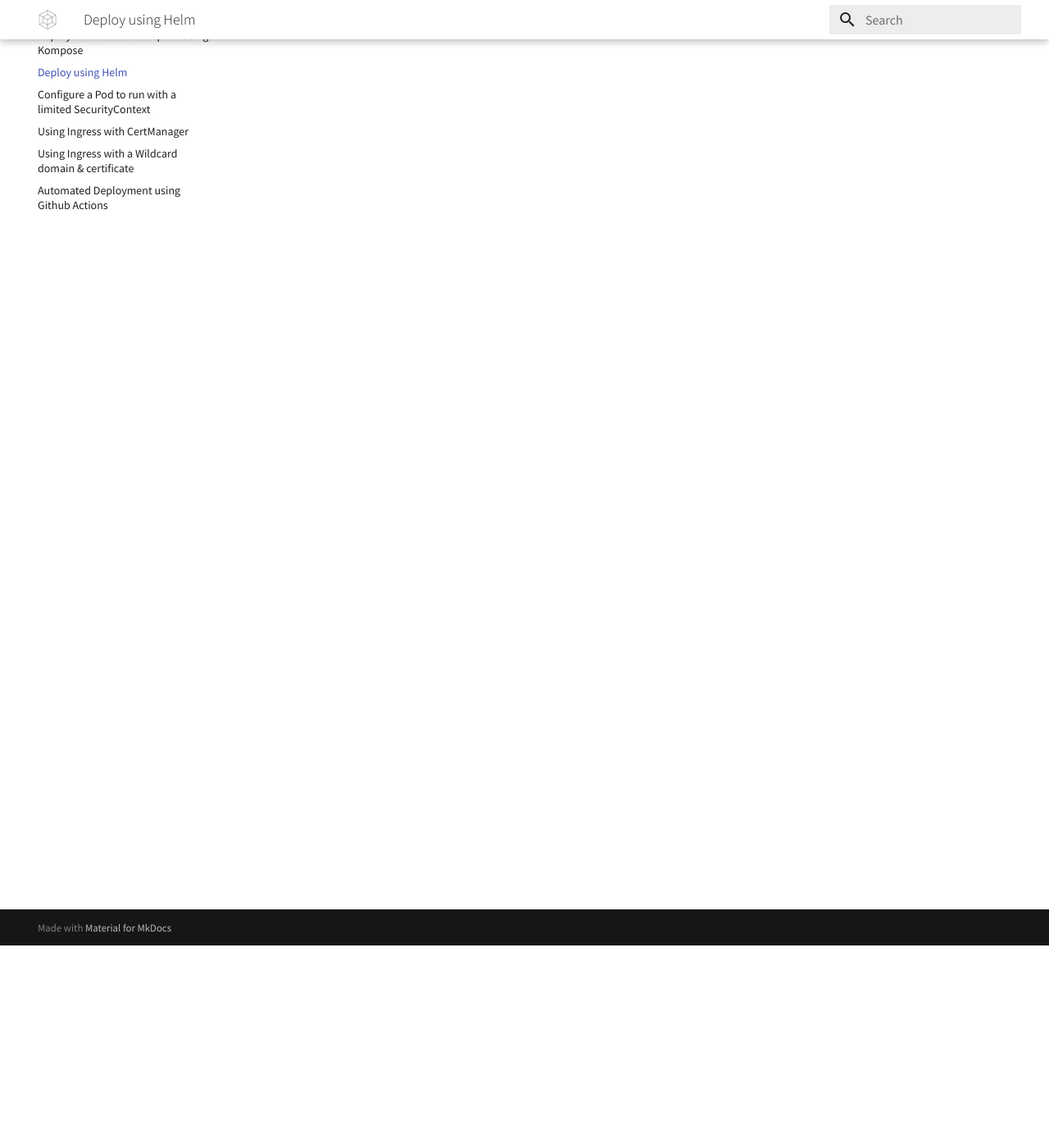
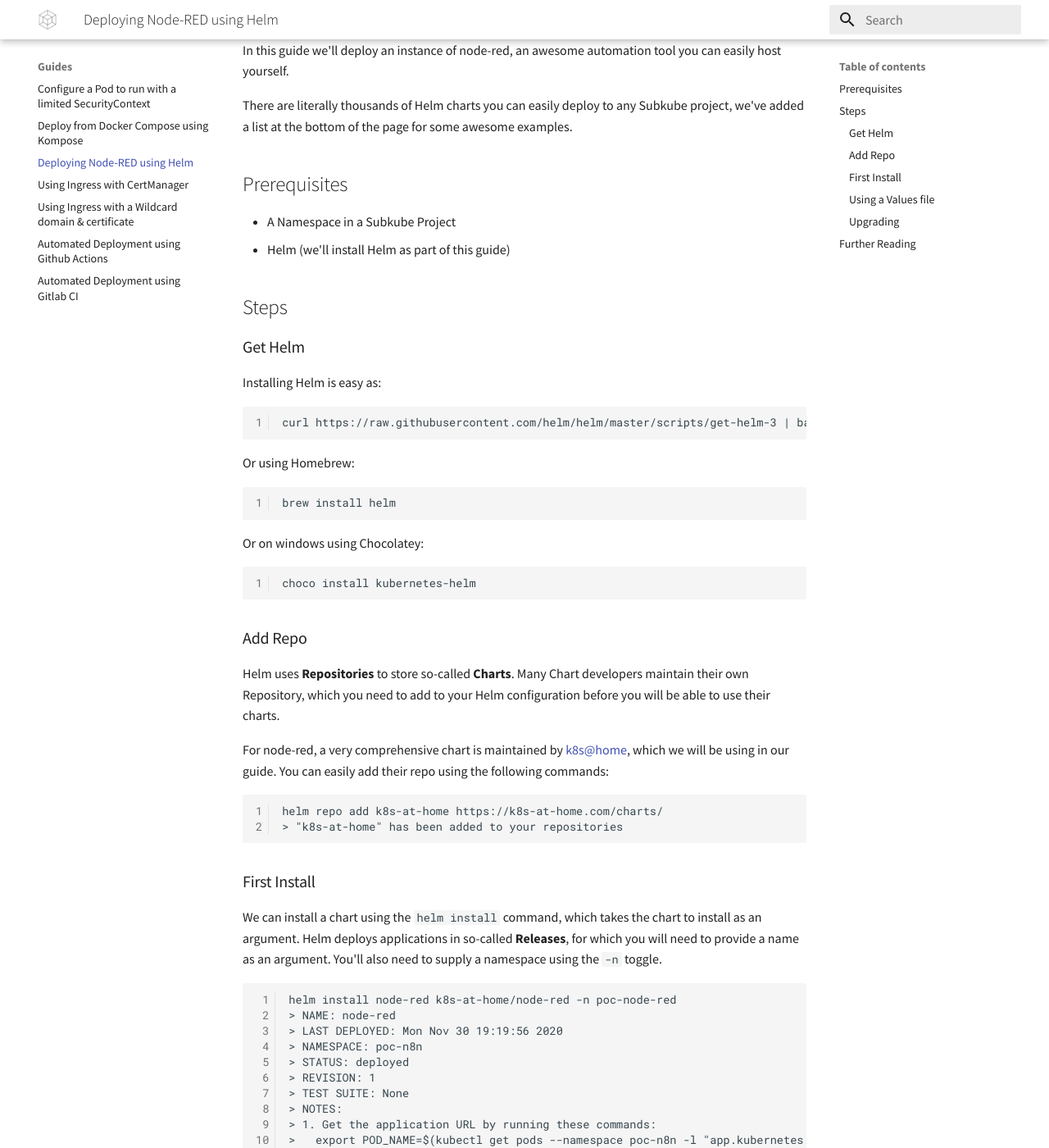
Before and after one commit to subkube/docs, an MkDocs documentation site: the page built from docs/guides/helm.md, in a window 1280 px wide and 1400 px high, scrolled down 247 px. Shown: the whole window at 82% size. Built offline with MkDocs 1.6.1 and Material for MkDocs 9.7.7, drawn with Linux system fonts in a browser that asks for light colours; some of the changed text lies outside the part shown.

Commit message:
Add github actions + gitlab ci/cd guide

````diff
--- a/docs/guides/helm.md
+++ b/docs/guides/helm.md
@@ -1 +1,86 @@
-Coming soon
+Helm describes itself as the package manager for Kubernetes. It allows us to
+quickly install and upgrade an Application including all it's dependencies.
+
+In this guide we'll deploy an instance of node-red, an awesome automation tool you
+can easily host yourself.
+
+There are literally thousands of Helm charts you can easily deploy to any
+Subkube project, we've added a list at the bottom of the page for some awesome
+examples.
+
+## Prerequisites
+
+- A Namespace in a Subkube Project
+- Helm (we'll install Helm as part of this guide)
+
+## Steps
+
+### Get Helm
+
+Installing Helm is easy as:
+
+```
+curl https://raw.githubusercontent.com/helm/helm/master/scripts/get-helm-3 | bash
+```
+
+Or using Homebrew:
+
+```
+brew install helm
+```
+
+Or on windows using Chocolatey:
+
+```
+choco install kubernetes-helm
+```
+
+### Add Repo
+
+Helm uses **Repositories** to store so-called **Charts**. Many Chart developers
+maintain their own Repository, which you need to add to your Helm configuration
+before you will be able to use their charts.
+
+For node-red, a very comprehensive chart is maintained by [k8s@home](https://k8s-at-home.com/),
+which we will be using in our guide. You can easily add their repo using the
+following commands:
+
+```
+helm repo add k8s-at-home https://k8s-at-home.com/charts/
+> "k8s-at-home" has been added to your repositories
+```
+
+### First Install
+
+We can install a chart using the `helm install` command, which takes the chart
+to install as an argument. Helm deploys applications in so-called **Releases**,
+for which you will need to provide a name as an argument. You'll also need to
+supply a namespace using the `-n` toggle.
+
+```
+helm install node-red k8s-at-home/node-red -n poc-node-red
+> NAME: node-red
+> LAST DEPLOYED: Mon Nov 30 19:19:56 2020
+> NAMESPACE: poc-n8n
+> STATUS: deployed
+> REVISION: 1
+> TEST SUITE: None
+> NOTES:
+> 1. Get the application URL by running these commands:
+>   export POD_NAME=$(kubectl get pods --namespace poc-n8n -l "app.kubernetes.io/name=node-red,app.kubernetes.io/instance=node-red" -o jsonpath="{.items[0].metadata.name}")
+>   echo "Visit http://127.0.0.1:8080 to use your application"
+>   kubectl port-forward $POD_NAME 8080:1880
+```
+
+### Using a Values file
+
+
+
+### Upgrading
+
+
+## Further Reading
+
+- Artifact Hub
+  - HASS, Node-red, homebridge
+  - Sonarr, Radarr, etc, if that's your kinda thing
--- a/mkdocs.yml
+++ b/mkdocs.yml
@@ -33,12 +33,13 @@
     - Workloads: concepts/workloads.md
     - Security: concepts/security.md
   - Guides:
+    - Configure a Pod to run with a limited SecurityContext: guides/pod-security-context.md
     - Deploy from Docker Compose using Kompose: guides/kompose.md
-    - Deploy using Helm: guides/helm.md
-    - Configure a Pod to run with a limited SecurityContext: guides/pod-security-context.md
+    - Deploying Node-RED using Helm: guides/helm.md
     - Using Ingress with CertManager: guides/ingress-certmanager.md
     - Using Ingress with a Wildcard domain & certificate: guides/soon.md
     - Automated Deployment using Github Actions: guides/deploy-github-actions.md
+    - Automated Deployment using Gitlab CI: guides/deploy-gitlab-ci.md
   - CLI:
     - subctl: cli.md
   - API:
````
Also changed, not shown: docs/guides/deploy-github-actions.md (+64 -4 lines), docs/guides/deploy-gitlab-ci.md (added, +76 -0 lines), docs/index.md (+2 -2 lines), docs/img/screenshots/github_actions/create_repo.png (added), docs/img/screenshots/github_actions/create_secret.png (added), docs/img/screenshots/github_actions/deploy_action.png (added), docs/img/screenshots/gitlab_cicd/k8s_setup.png (added).
